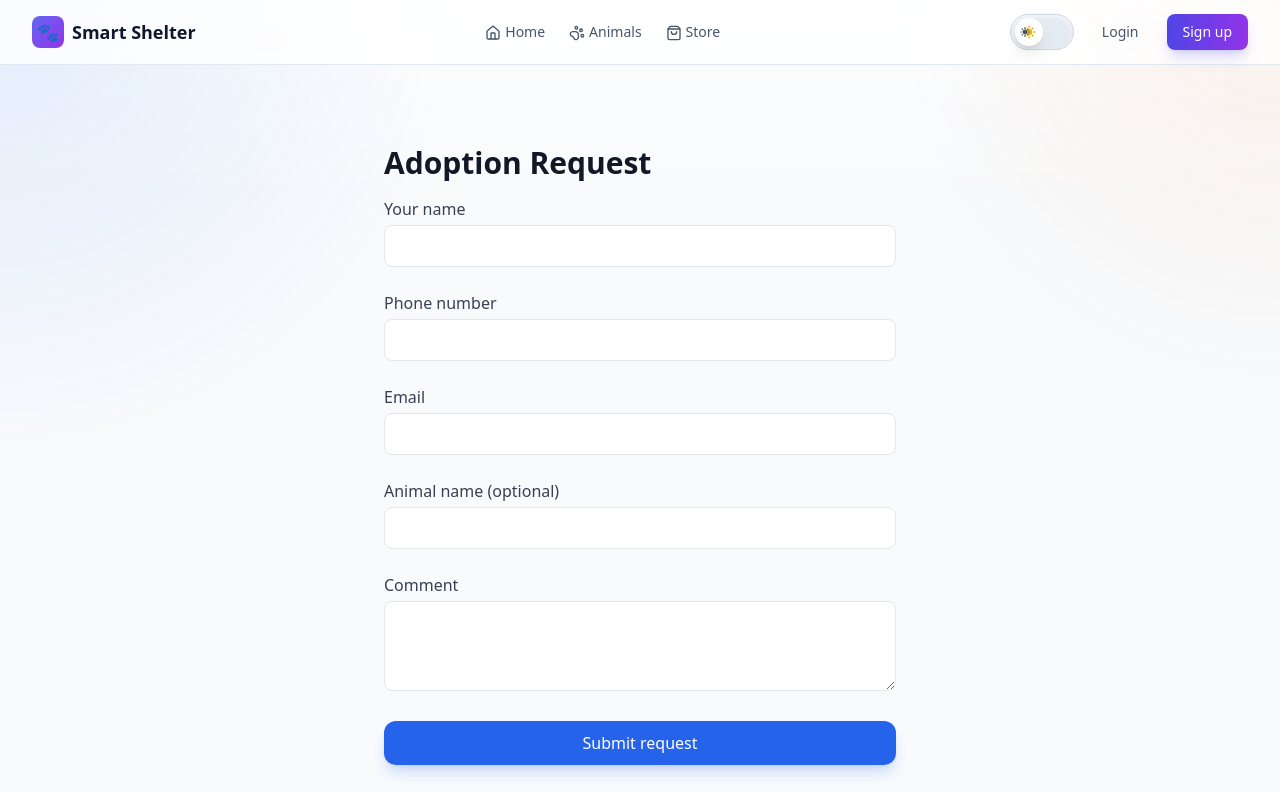
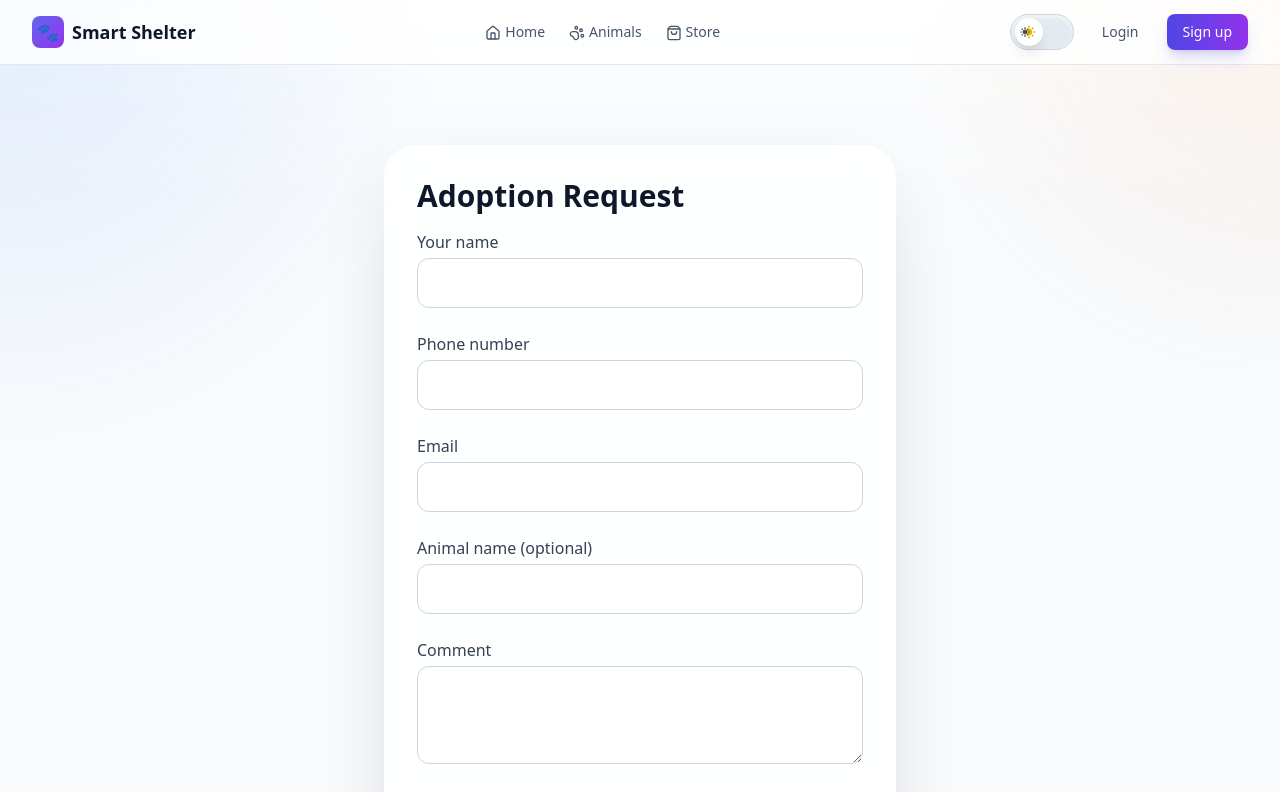
Before and after one commit to alanarzumanjan/SmartAnimalShelter, a React (Vite) app in the folder frontend/: page /adoption in a window 1280 px wide. Shown: the top 792 px of the page. Built offline with nearby package versions, Linux system fonts and the light colour scheme; no server answers.

Commit message:
Refactor AdoptionFormPage component to enhance styling and improve dark mode support

```diff
--- a/frontend/src/pages/animals/AdoptionFormPage.tsx
+++ b/frontend/src/pages/animals/AdoptionFormPage.tsx
@@ -16,7 +16,6 @@ const AdoptionFormPage: React.FC = () => {
     setForm({ ...form, [e.target.name]: e.target.value });
   };
 
-
   const handleSubmit = async (e: React.FormEvent) => {
     e.preventDefault();
     try {
@@ -29,73 +28,77 @@ const AdoptionFormPage: React.FC = () => {
 
   if (submitted) {
     return (
-      <div className="max-w-lg mx-auto py-12 text-center">
-        <h1 className="text-2xl font-bold mb-4">Application submitted</h1>
-        <p className="text-gray-600">A shelter team member will contact you to confirm the next steps.</p>
+      <div className="mx-auto max-w-lg py-12">
+        <div className="rounded-[2rem] border border-emerald-200 bg-emerald-50/90 p-8 text-center shadow-[0_20px_70px_-32px_rgba(16,185,129,0.28)] dark:border-emerald-500/20 dark:bg-emerald-500/10 dark:shadow-[0_28px_80px_-40px_rgba(5,46,22,0.75)]">
+          <h1 className="mb-4 text-2xl font-bold text-emerald-900 dark:text-emerald-200">Application submitted</h1>
+          <p className="text-emerald-800 dark:text-emerald-100">A shelter team member will contact you to confirm the next steps.</p>
+        </div>
       </div>
     );
   }
 
   return (
-    <div className="max-w-lg mx-auto py-12">
-      <h1 className="text-3xl font-bold text-gray-900 mb-4">Adoption Request</h1>
+    <div className="mx-auto max-w-lg py-12">
+      <div className="rounded-[2rem] border border-white/70 bg-white/85 p-8 shadow-[0_24px_80px_-32px_rgba(15,23,42,0.24)] backdrop-blur-xl dark:border-white/10 dark:bg-slate-900/80 dark:shadow-[0_28px_90px_-36px_rgba(2,6,23,0.84)]">
+        <h1 className="mb-4 text-3xl font-bold text-slate-900 dark:text-white">Adoption Request</h1>
         <form className="space-y-6" onSubmit={handleSubmit}>
           <div>
-          <label className="block text-gray-700 mb-1">Your name</label>
+            <label className="mb-1 block text-slate-700 dark:text-slate-300">Your name</label>
             <input
               type="text"
               name="name"
               value={form.name}
               onChange={handleChange}
               required
-            className="w-full border rounded-lg px-4 py-2"
+              className="w-full rounded-xl border border-slate-300 bg-white px-4 py-3 text-slate-900 focus:border-transparent focus:ring-2 focus:ring-primary-500 dark:border-slate-700 dark:bg-slate-900 dark:text-white"
             />
           </div>
           <div>
-          <label className="block text-gray-700 mb-1">Phone number</label>
+            <label className="mb-1 block text-slate-700 dark:text-slate-300">Phone number</label>
             <input
               type="text"
               name="phone"
               value={form.phone}
               onChange={handleChange}
               required
-            className="w-full border rounded-lg px-4 py-2"
+              className="w-full rounded-xl border border-slate-300 bg-white px-4 py-3 text-slate-900 focus:border-transparent focus:ring-2 focus:ring-primary-500 dark:border-slate-700 dark:bg-slate-900 dark:text-white"
             />
           </div>
           <div>
-          <label className="block text-gray-700 mb-1">Email</label>
+            <label className="mb-1 block text-slate-700 dark:text-slate-300">Email</label>
             <input
               type="email"
               name="email"
               value={form.email}
               onChange={handleChange}
               required
-            className="w-full border rounded-lg px-4 py-2"
+              className="w-full rounded-xl border border-slate-300 bg-white px-4 py-3 text-slate-900 focus:border-transparent focus:ring-2 focus:ring-primary-500 dark:border-slate-700 dark:bg-slate-900 dark:text-white"
             />
           </div>
           <div>
-          <label className="block text-gray-700 mb-1">Animal name (optional)</label>
+            <label className="mb-1 block text-slate-700 dark:text-slate-300">Animal name (optional)</label>
             <input
               type="text"
               name="animal"
               value={form.animal}
               onChange={handleChange}
-            className="w-full border rounded-lg px-4 py-2"
+              className="w-full rounded-xl border border-slate-300 bg-white px-4 py-3 text-slate-900 focus:border-transparent focus:ring-2 focus:ring-primary-500 dark:border-slate-700 dark:bg-slate-900 dark:text-white"
             />
           </div>
           <div>
-          <label className="block text-gray-700 mb-1">Comment</label>
+            <label className="mb-1 block text-slate-700 dark:text-slate-300">Comment</label>
             <textarea
               name="comment"
               value={form.comment}
               onChange={handleChange}
               rows={3}
-            className="w-full border rounded-lg px-4 py-2"
+              className="w-full rounded-xl border border-slate-300 bg-white px-4 py-3 text-slate-900 focus:border-transparent focus:ring-2 focus:ring-primary-500 dark:border-slate-700 dark:bg-slate-900 dark:text-white"
             />
           </div>
           <Button type="submit" variant="primary" className="w-full">Submit request</Button>
         </form>
       </div>
+    </div>
   );
 };
 
```
Lines whose indentation alone changed are shown as unchanged.
